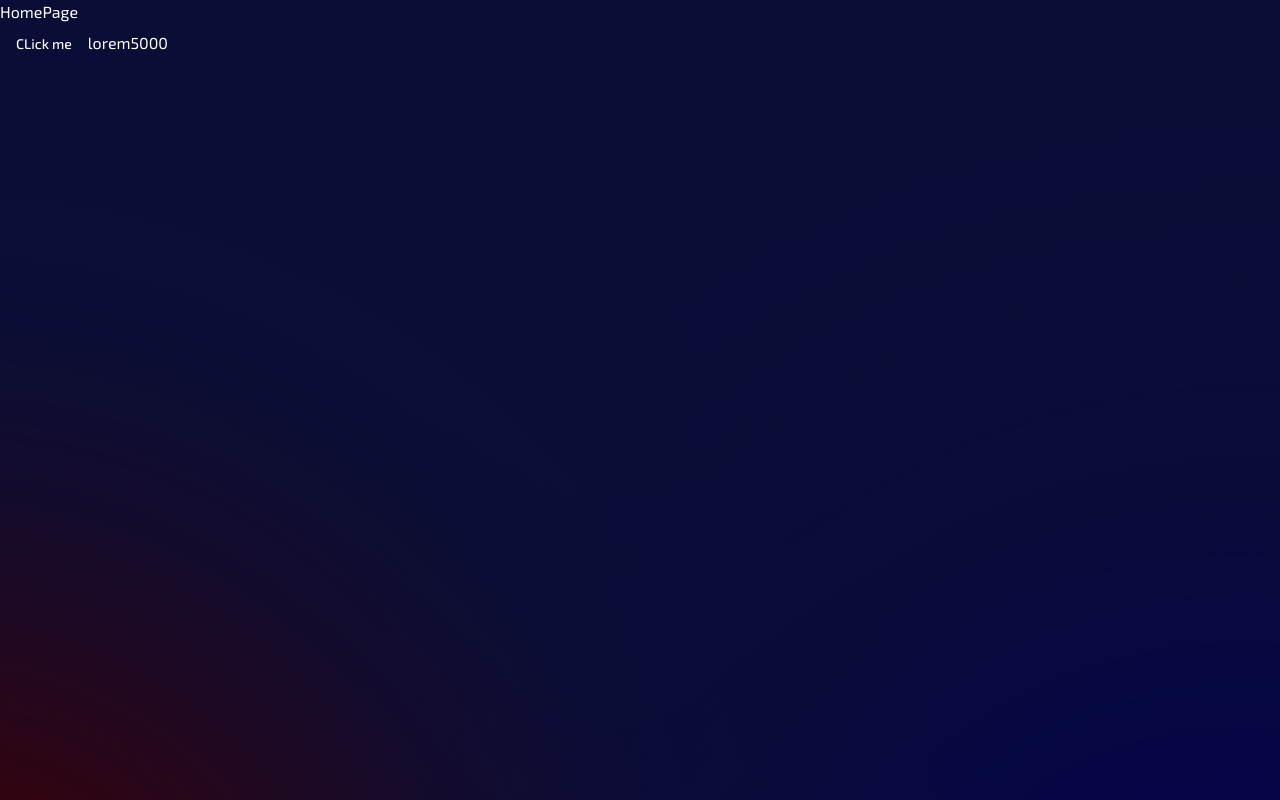
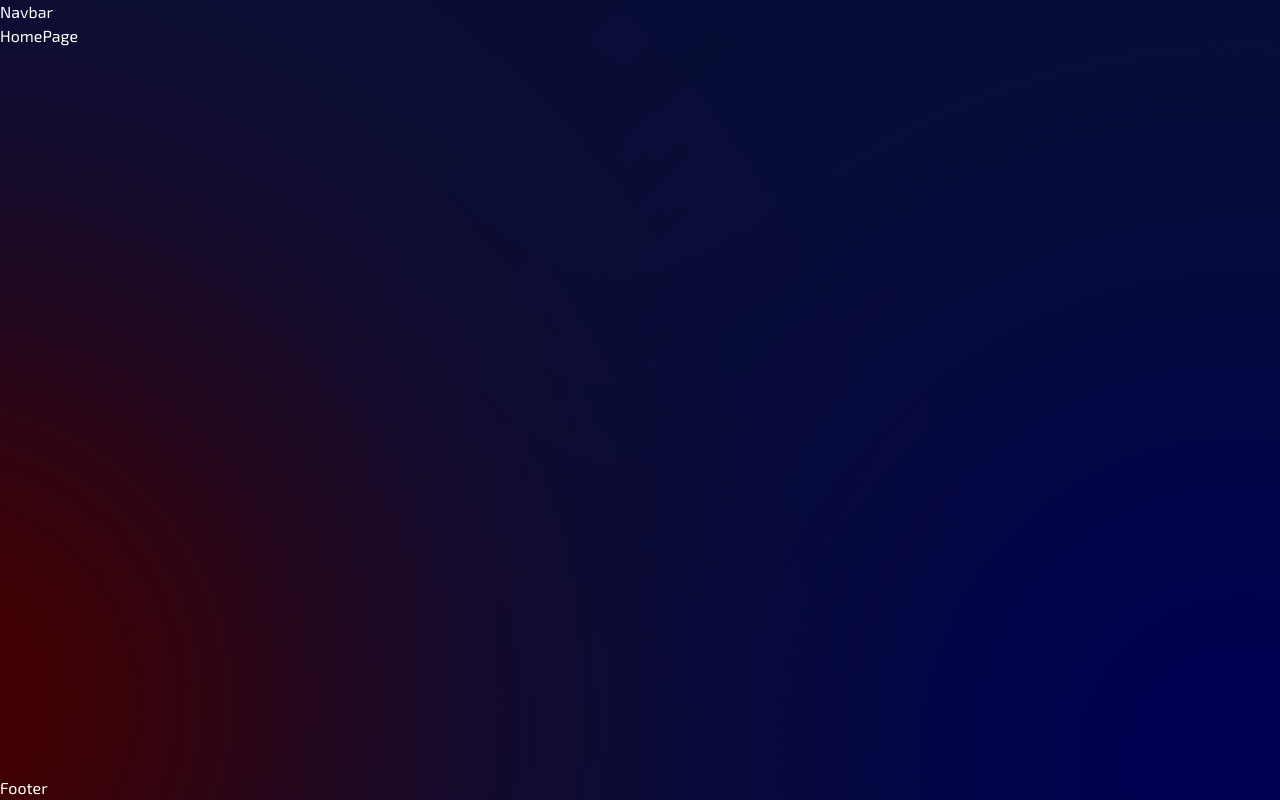
Before and after one commit to mahmudulturan/gamers-paradise-frontend, a Next.js app: page / in a window 1280 px wide. Shown: the top 800 px of the page. Built offline with nearby package versions, Linux system fonts and the light colour scheme.

Commit message:
chore: root layout resized

```diff
--- /dev/null
+++ b/src/app/(root)/components/Shared/Footer/Footer.tsx
@@ -0,0 +1,11 @@
+import React from 'react';
+
+const Footer = () => {
+    return (
+        <div>
+            Footer
+        </div>
+    );
+};
+
+export default Footer;
--- /dev/null
+++ b/src/app/(root)/components/Shared/Navbar/Navbar.tsx
@@ -0,0 +1,11 @@
+import React from 'react';
+
+const Navbar = () => {
+    return (
+        <div>
+            Navbar
+        </div>
+    );
+};
+
+export default Navbar;
--- a/src/app/(root)/layout.tsx
+++ b/src/app/(root)/layout.tsx
@@ -1,11 +1,18 @@
+import Footer from "./components/Shared/Footer/Footer"
+import Navbar from "./components/Shared/Navbar/Navbar"
+
 export default function RootLayout({
     children,
 }: {
     children: React.ReactNode
 }) {
     return (
-        <main>
-            {children}
+        <main className="min-h-screen flex flex-col">
+            <Navbar />
+            <div className="flex-1">
+                {children}
+            </div>
+            <Footer />
         </main>
     )
 }
--- a/src/app/(root)/page.tsx
+++ b/src/app/(root)/page.tsx
@@ -5,16 +5,6 @@
     return (
         <div>
             HomePage
-            <div className="min-h-screen">
-                <Button variant={"ghost"}>CLick me</Button>
-                lorem5000
-            </div>
-            <div className="min-h-screen">
-                lorem5000
-            </div>
-            <div className="min-h-screen">
-                lorem5000
-            </div>
         </div>
     );
 };
```
